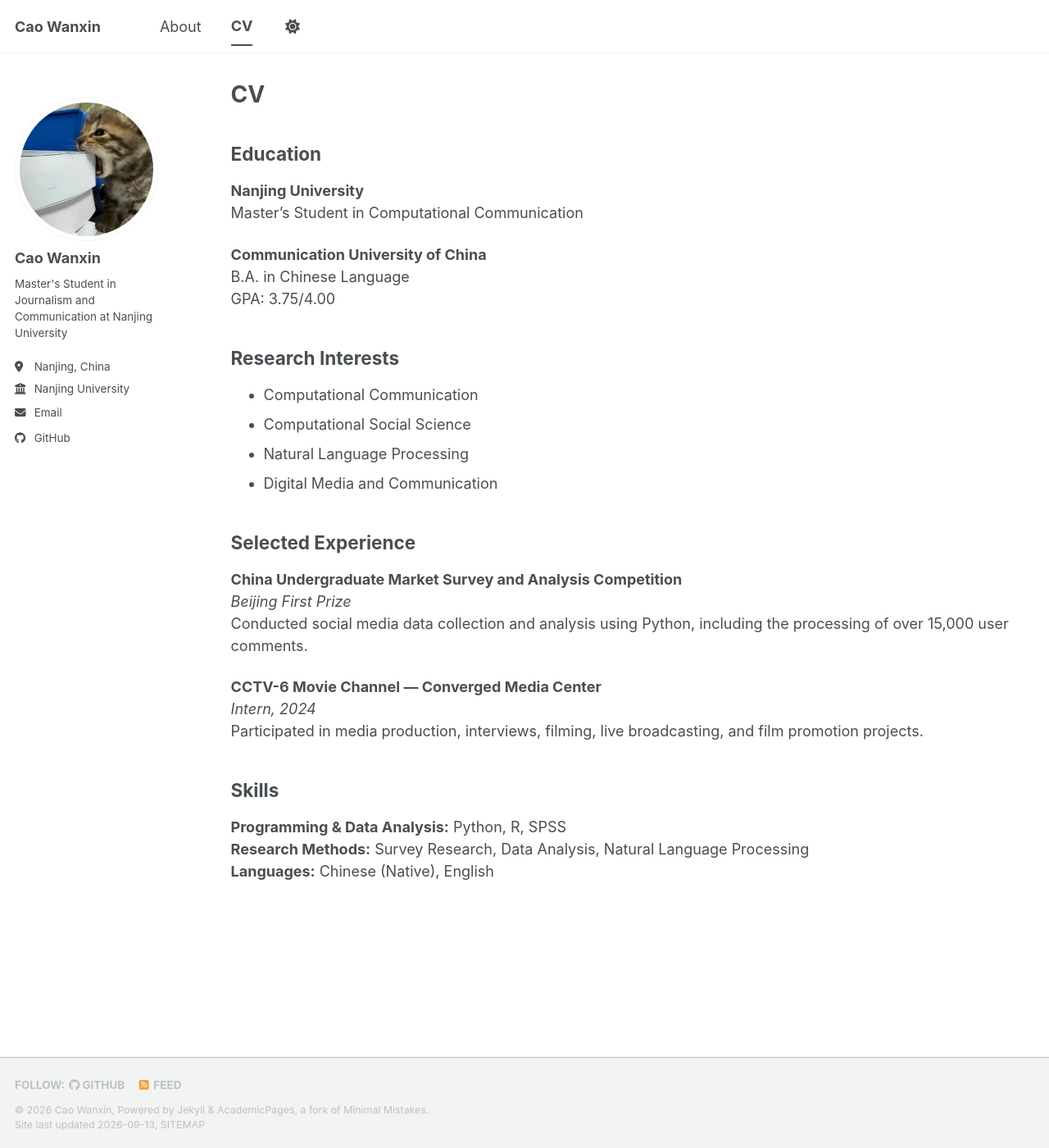
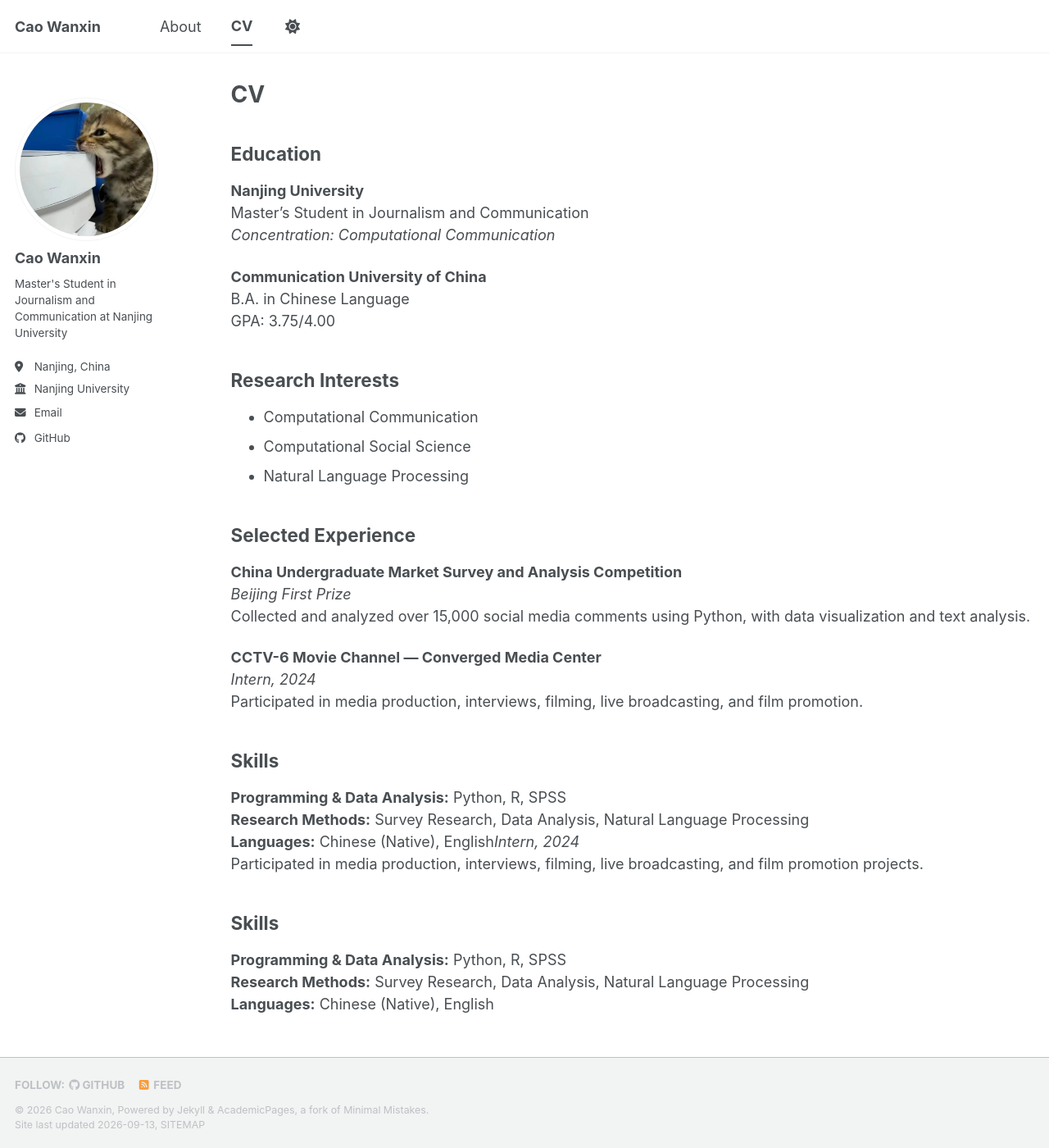
Before and after one commit to cx77129/Cx77129.github.io-, a Jekyll site: the page built from _pages/cv.md, in a window 1280 px wide and 1400 px high. Shown: the whole window at 82% size. Built offline with Jekyll 4.4.1, drawn with Linux system fonts in a browser that asks for light colours; a style sheet for code colours, icons or effects is not loaded.

Commit message:
Revise CV details for clarity and completeness
Updated education and experience sections with clearer descriptions and added skills.

```diff
--- a/_pages/cv.md
+++ b/_pages/cv.md
@@ -8,7 +8,8 @@ author_profile: true
 ## Education
 
 **Nanjing University**
-Master's Student in Computational Communication
+Master's Student in Journalism and Communication
+*Concentration: Computational Communication*
 
 **Communication University of China**
 B.A. in Chinese Language
@@ -19,16 +20,22 @@ GPA: 3.75/4.00
 - Computational Communication
 - Computational Social Science
 - Natural Language Processing
-- Digital Media and Communication
 
 ## Selected Experience
 
 **China Undergraduate Market Survey and Analysis Competition**
 *Beijing First Prize*
-Conducted social media data collection and analysis using Python, including the processing of over 15,000 user comments.
+Collected and analyzed over 15,000 social media comments using Python, with data visualization and text analysis.
 
 **CCTV-6 Movie Channel — Converged Media Center**
 *Intern, 2024*
+Participated in media production, interviews, filming, live broadcasting, and film promotion.
+
+## Skills
+
+**Programming & Data Analysis:** Python, R, SPSS
+**Research Methods:** Survey Research, Data Analysis, Natural Language Processing
+**Languages:** Chinese (Native), English*Intern, 2024*
 Participated in media production, interviews, filming, live broadcasting, and film promotion projects.
 
 ## Skills
```
